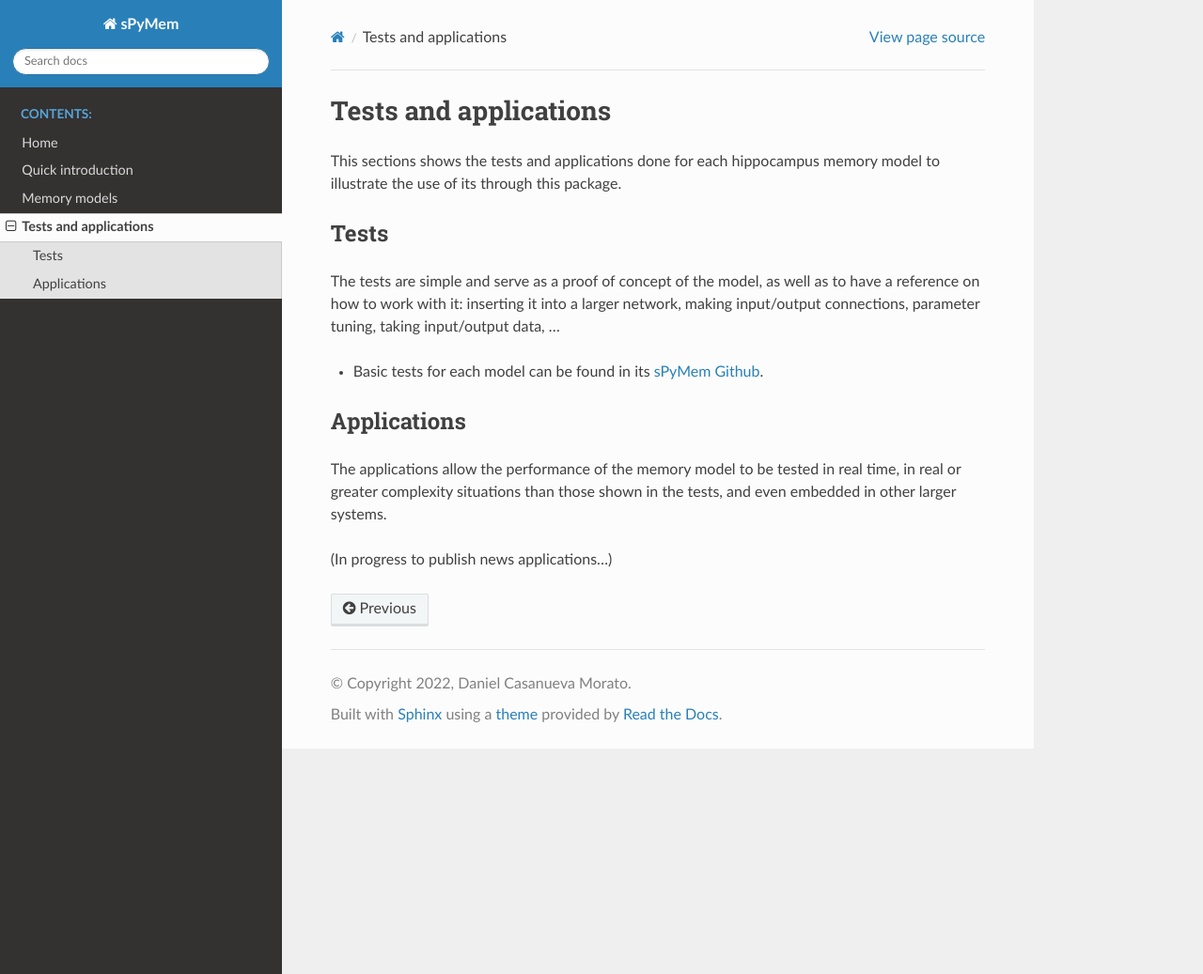
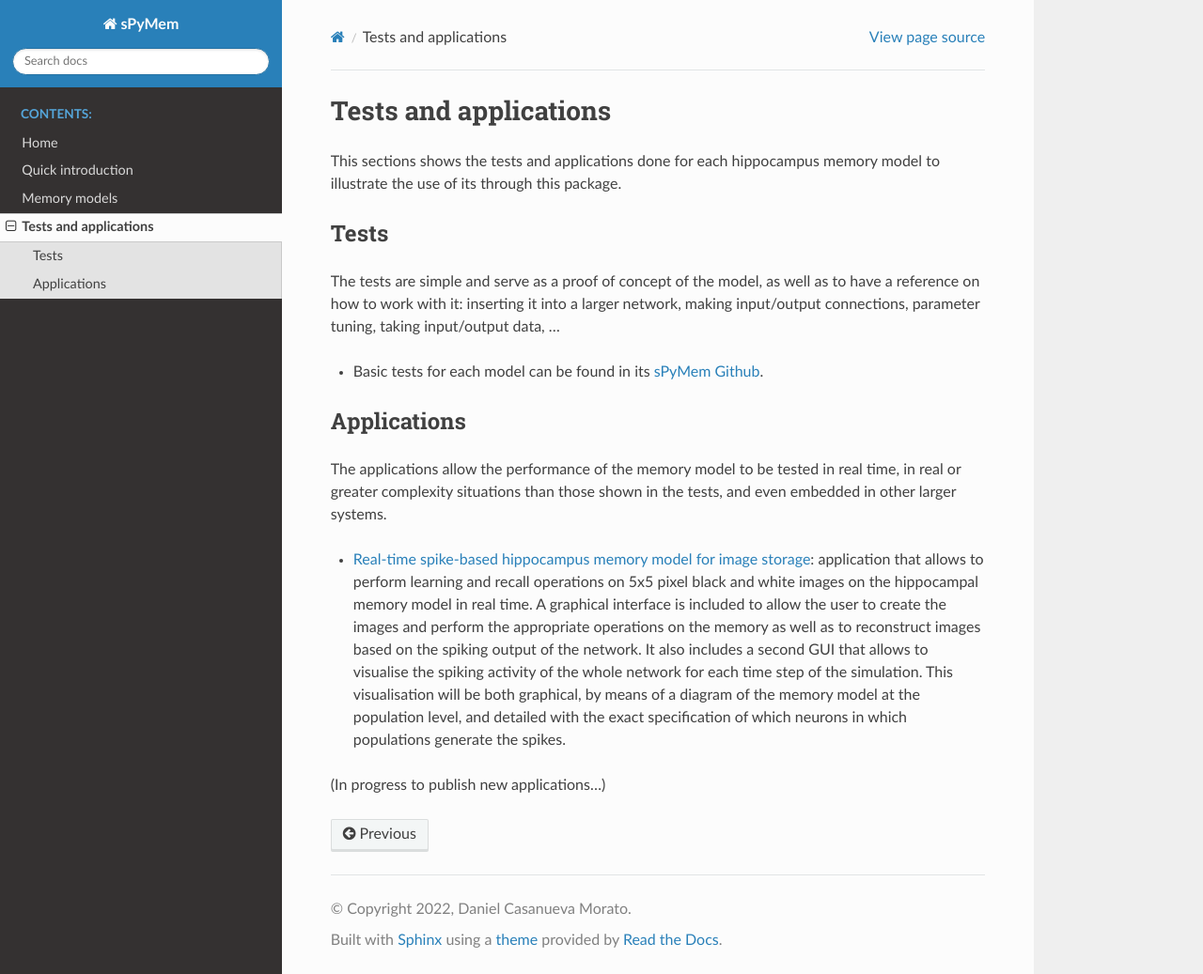
Before and after one commit to dancasmor/sPyMem, a Sphinx documentation site: the page built from docs/source/Test.rst, in a window 1280 px wide and 1037 px high. Shown: the whole window at 94% size. Built offline with Sphinx 7.4.7 and the Read the Docs theme 2.0.0, drawn with Linux system fonts in a browser that asks for light colours.

Commit message:
Added new application to the 'Tests and Applications' section of doc

```diff
--- a/docs/source/Test.rst
+++ b/docs/source/Test.rst
@@ -19,4 +19,6 @@ Applications
 
 The applications allow the performance of the memory model to be tested in real time, in real or greater complexity situations than those shown in the tests, and even embedded in other larger systems.
 
-(In progress to publish news applications...)
+* `Real-time spike-based hippocampus memory model for image storage <https://github.com/dancasmor/Real-time-spike-based-hippocampus-memory-model-for-image-storage>`_: application that allows to perform learning and recall operations on 5x5 pixel black and white images on the hippocampal memory model in real time. A graphical interface is included to allow the user to create the images and perform the appropriate operations on the memory as well as to reconstruct images based on the spiking output of the network. It also includes a second GUI that allows to visualise the spiking activity of the whole network for each time step of the simulation. This visualisation will be both graphical, by means of a diagram of the memory model at the population level, and detailed with the exact specification of which neurons in which populations generate the spikes.
+
+(In progress to publish new applications...)
```
